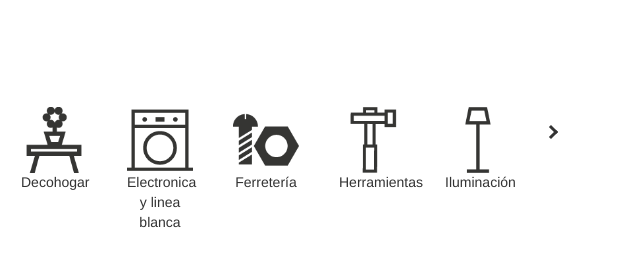
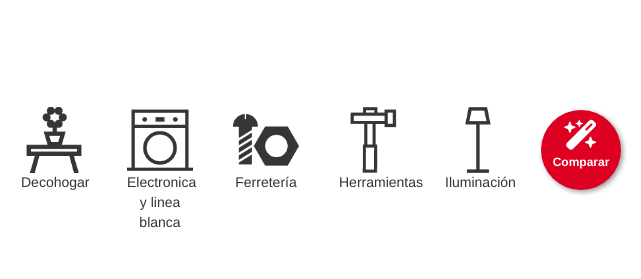
Before and after one commit to CamilaSolis/homecenter, a website: page index.html in a window 1280 px wide. Shown: the part 290-569 px from the top of the page, 639-1280 px from the left. Drawn offline with nearby package versions, Linux system fonts and the light colour scheme; files that its build step writes are made by us from their sources.

Commit message:
Botón comparar, fixed

```diff
--- a/index.html
+++ b/index.html
@@ -10,6 +10,9 @@
 	<title>Homecenter</title>
 </head>
 <body>
+  <div class="botonComparar">
+    <i class="fa fa-magic" aria-hidden="true"></i><strong>Comparar</strong>
+  </div>
 	<header>
 		<section id="links-header">
 			<div class="container hidden-xs">
--- a/src/sass/_base.scss
+++ b/src/sass/_base.scss
@@ -1,3 +1,25 @@
+.botonComparar {
+  position: fixed;
+  top: 50%;
+  right: 20px;
+  background-color: #dd0021;
+  color: white;
+  padding: 10px;
+  -webkit-box-shadow: 2px 2px 5px #999;
+  -moz-box-shadow: 2px 2px 5px #999;
+  width: 80px;
+  height: 80px;
+  text-align: center;
+  border-radius: 50%;
+  vertical-align: middle;
+  z-index: 100;
+  i {
+    font-size: 30px;
+  }
+  strong {
+    font-size: 12px;
+  }
+}
 header{
 
 	*{
```
Also changed, not shown: dist/css/style.min.css, dist/js/script.min.js.
